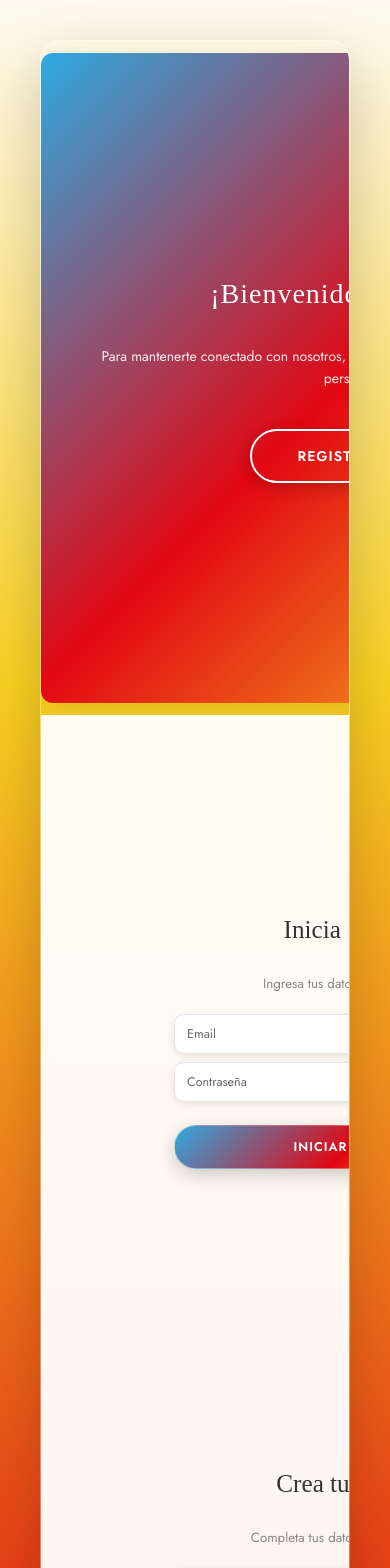
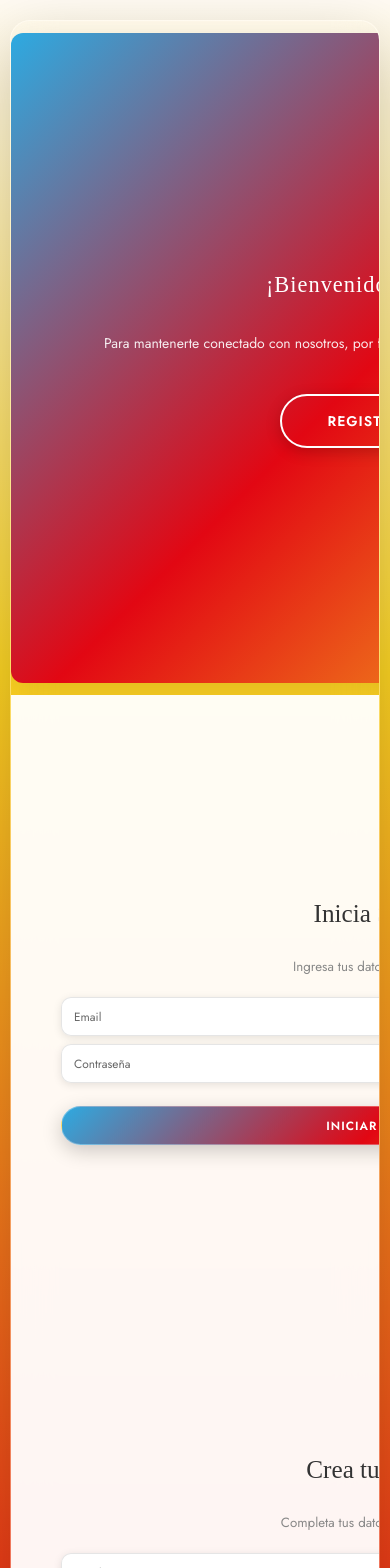
Before and after one commit to romich1307/PaginaWeb, a React (Vite) app in the folder frontend/: page /login in a window 390 px wide. Shown: the top 1568 px of the page. Built offline with nearby package versions, Linux system fonts and the light colour scheme; a web font is replaced by a local one.

Commit message:
Enhance responsiveness for extra small screens in Auth component

```diff
--- a/frontend/src/components/Auth.css
+++ b/frontend/src/components/Auth.css
@@ -389,3 +389,34 @@
     left: auto;
   }
 }
+
+/* Extra small screens */
+@media (max-width: 480px) {
+  .auth-container {
+    padding: 10px;
+  }
+  .auth-card {
+    width: 100%;
+    max-width: 100%;
+    margin: 10px 0;
+    min-height: auto;
+  }
+  .form {
+    max-width: 100%;
+    padding: 0 10px;
+  }
+  .form-input {
+    font-size: 0.85rem;
+  }
+  .submit-btn {
+    padding: 10px 25px;
+    font-size: 0.85rem;
+  }
+  .welcome-section,
+  .form-section {
+    padding: 30px 20px;
+  }
+  .welcome-section h2 {
+    font-size: 1.6rem;
+  }
+}
```
